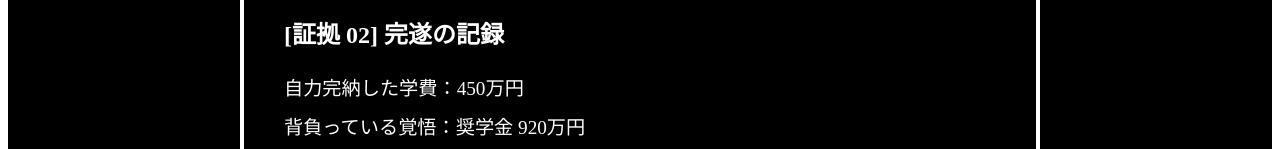
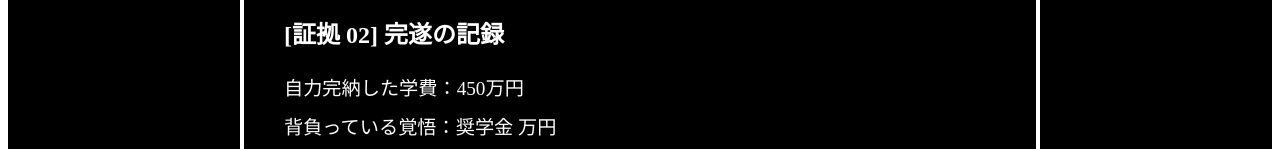
Before and after one commit to UnkoTareZou/my-portfolio, a Next.js app: page /guts in a window 1280 px wide. Shown: the part 651-800 px from the top of the page. Built offline with nearby package versions, Linux system fonts and the light colour scheme.

Commit message:
hogehoge

```diff
--- a/app/guts/page.tsx
+++ b/app/guts/page.tsx
@@ -33,7 +33,7 @@ export default function GutsPage() {
           <h2 style={{ fontSize: '1.5rem', fontWeight: '900', marginBottom: '20px' }}>[証拠 02] 完遂の記録</h2>
           <p style={{ fontSize: '1.2rem', lineHeight: '2' }}>
             自力完納した学費：450万円<br />
-            背負っている覚悟：奨学金 920万円
+            背負っている覚悟：奨学金 万円
           </p>
         </section>
 
```
